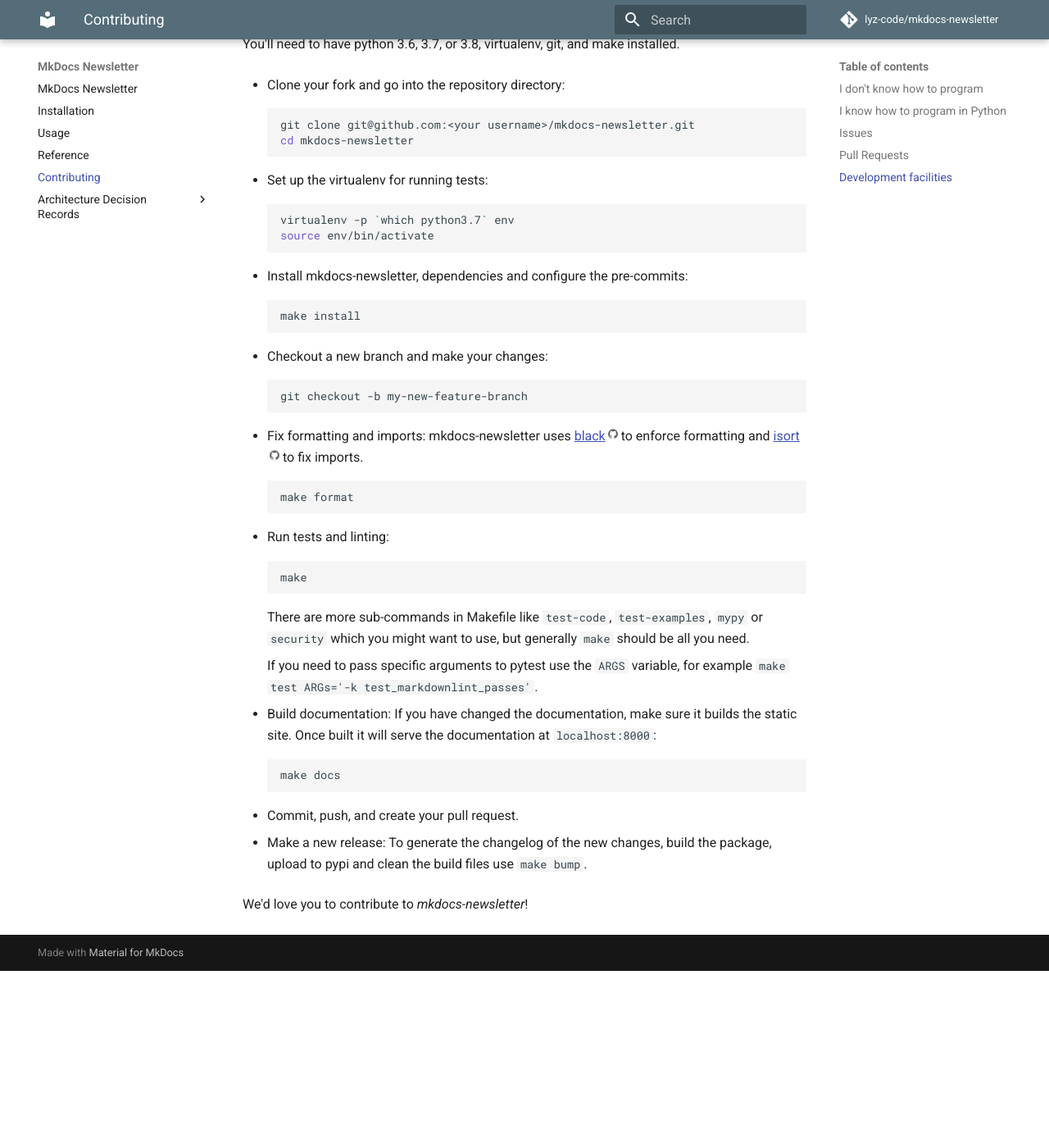
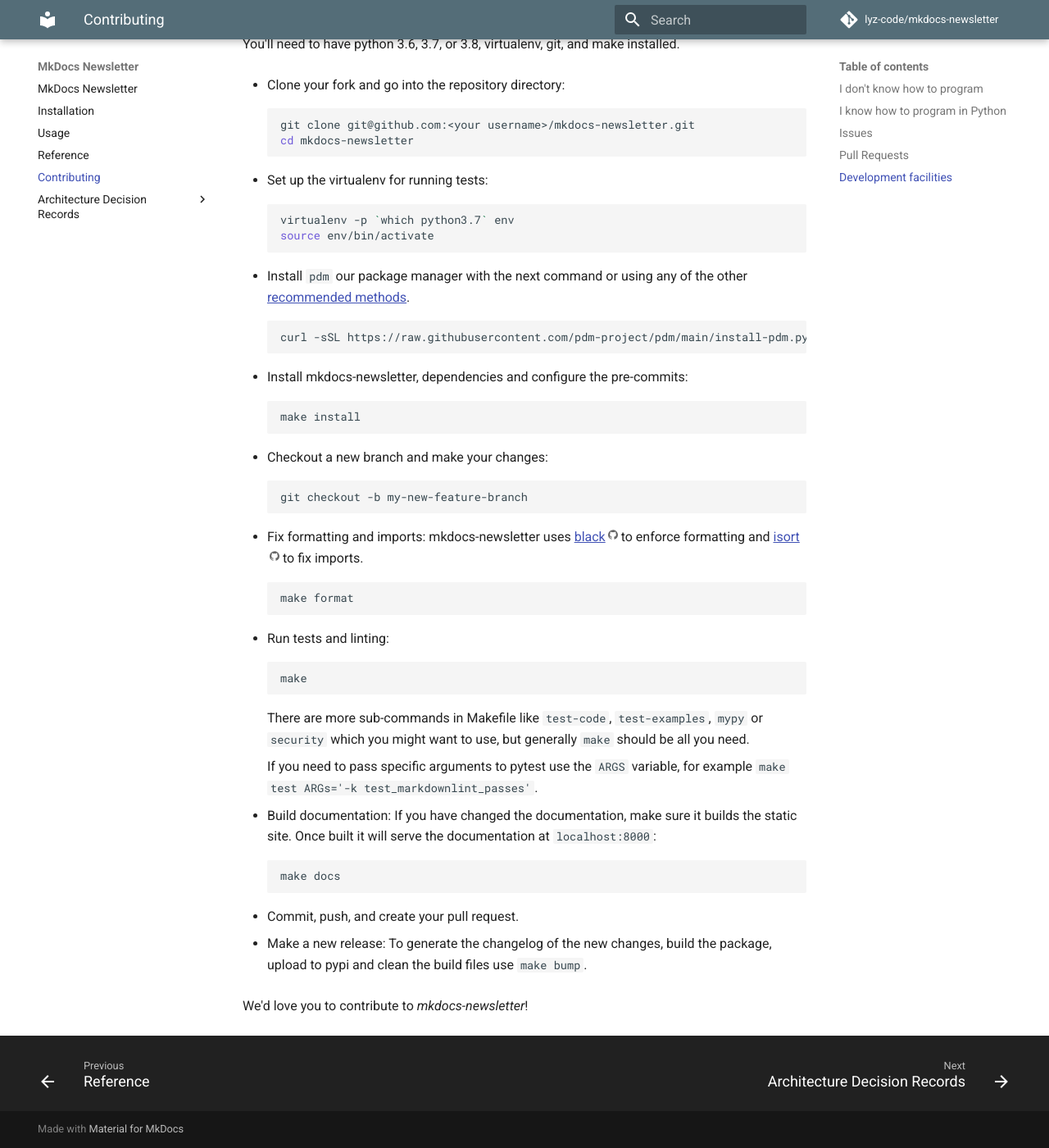
Before and after one commit to lyz-code/mkdocs-newsletter, an MkDocs documentation site: the page built from docs/contributing.md, in a window 1280 px wide and 1400 px high, scrolled down 1848 px. Shown: the whole window at 82% size. Built offline with MkDocs 1.6.1 and Material for MkDocs 9.7.7, drawn with Linux system fonts in a browser that asks for light colours; comment, search, counter and statistics services are not loaded; before the commit the page ends 3032 px from its top, so only the background shows below that.

Commit message:
chore: update template

````diff
--- a/docs/contributing.md
+++ b/docs/contributing.md
@@ -92,6 +92,14 @@
     source env/bin/activate
     ```
 
+* Install `pdm` our package manager with the next command or using any of the
+    other [recommended
+    methods](https://pdm.fming.dev/latest/#recommended-installation-method).
+
+    ```bash
+    curl -sSL https://raw.githubusercontent.com/pdm-project/pdm/main/install-pdm.py | python3 -
+    ```
+
 * Install mkdocs-newsletter, dependencies and configure the
     pre-commits:
 
--- a/mkdocs.yml
+++ b/mkdocs.yml
@@ -78,6 +78,7 @@
   # logo: 'images/logo.bmp'
   features:
     - navigation.instant
+    - navigation.footer
     - navigation.top
     - content.code.annotate
 
````
Also changed, not shown: README.md (+21 -0 lines), docs/index.md (+21 -0 lines), pyproject.toml (+11 -5 lines), .cruft.json, 2 other files.
